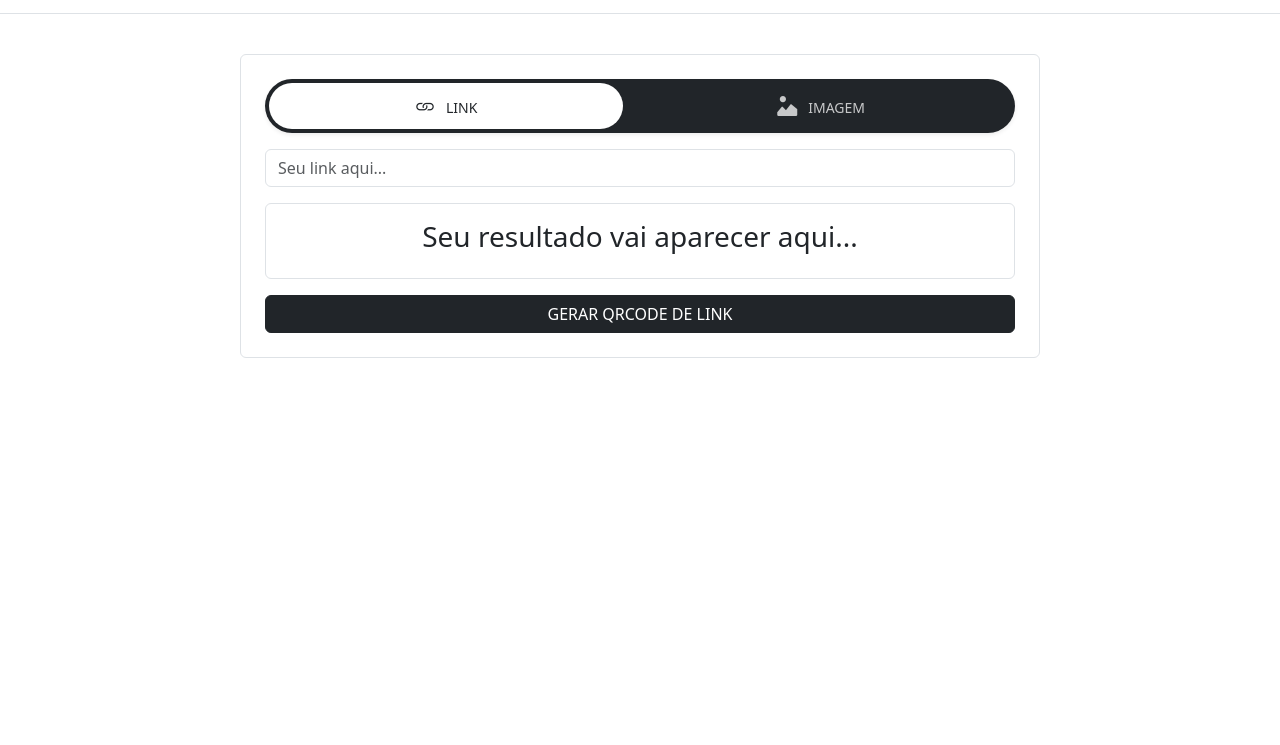
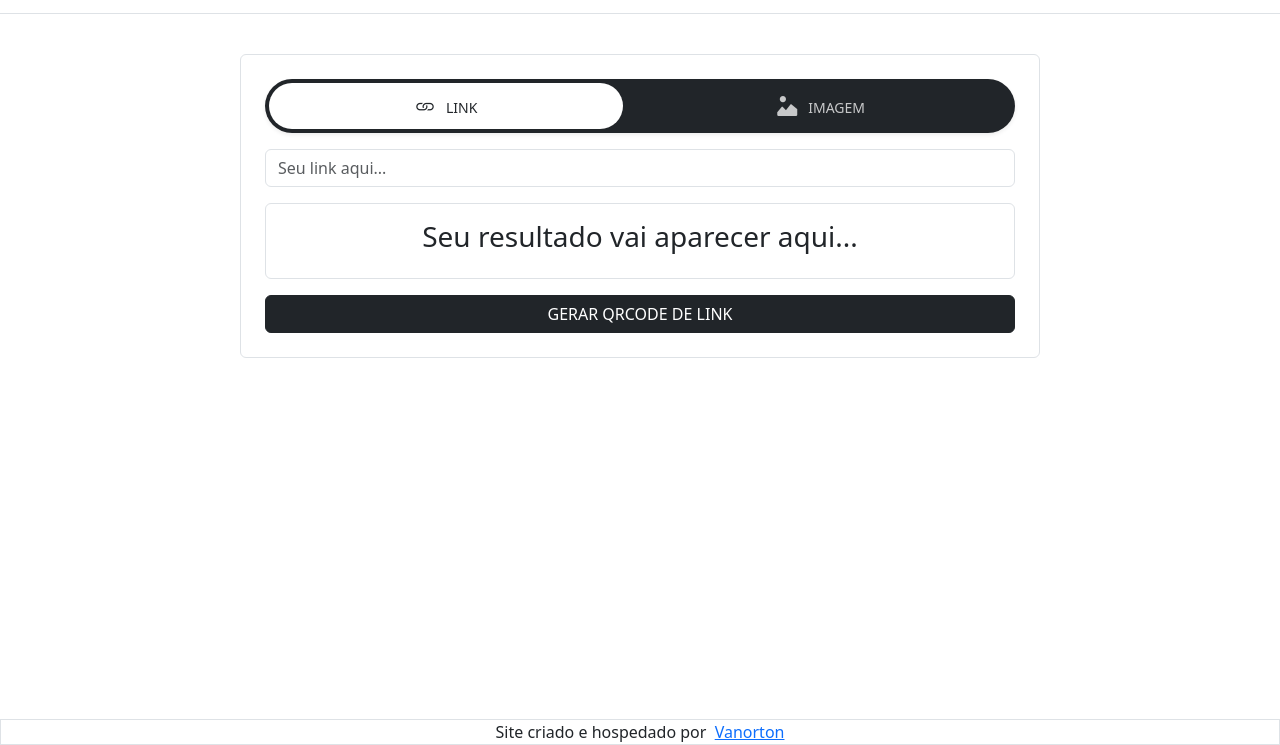
Before and after one commit to Vanortton/QRCode-Generator, a plain HTML site: page index.html in a window 1280 px wide. Shown: the part 55-800 px from the top of the page. Drawn offline with nearby package versions, Linux system fonts and the light colour scheme.

Commit message:
Meu nome! 😎

```diff
--- a/index.html
+++ b/index.html
@@ -146,5 +146,13 @@
                 </button>
             </div>
         </main>
+        <div class="d-flex justify-content-center border px-2 fixed-bottom">
+            Site criado e hospedado por &nbsp;
+            <a
+                href="https://github.com/Vanortton"
+                target="_blank"
+                >Vanorton</a
+            >
+        </div>
     </body>
 </html>
--- a/index.js
+++ b/index.js
@@ -35,7 +35,6 @@ function uploadImage() {
     uploadToImgbb(imageFile).then((url) => {
         if (url) {
             createQRCode(url)
-            alert('Imagem enviada com sucesso! URL: ' + url)
         } else {
             alert('Falha ao enviar imagem.')
         }
```
